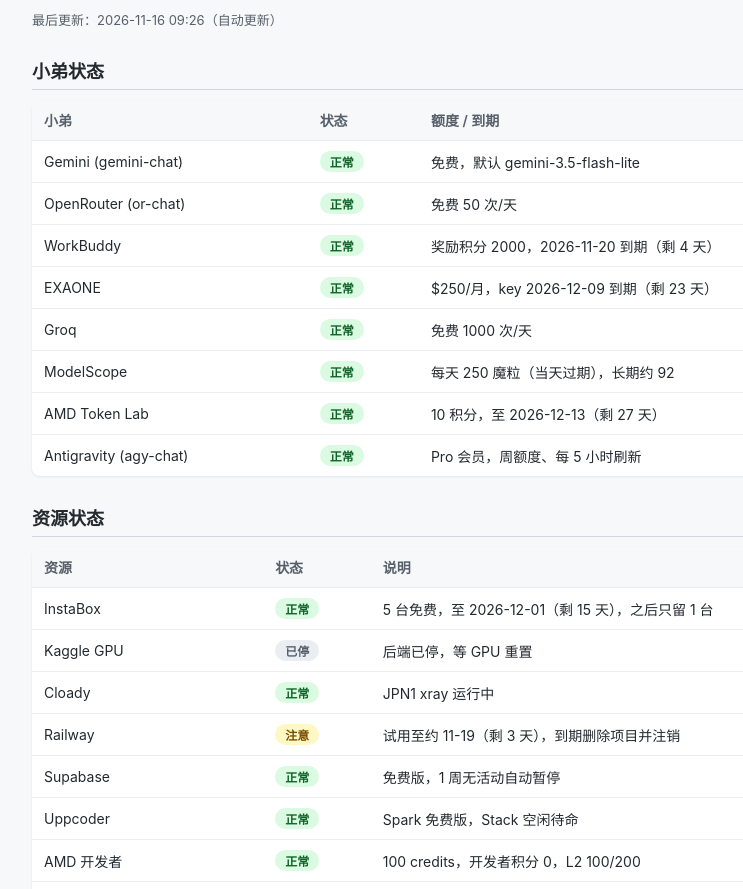
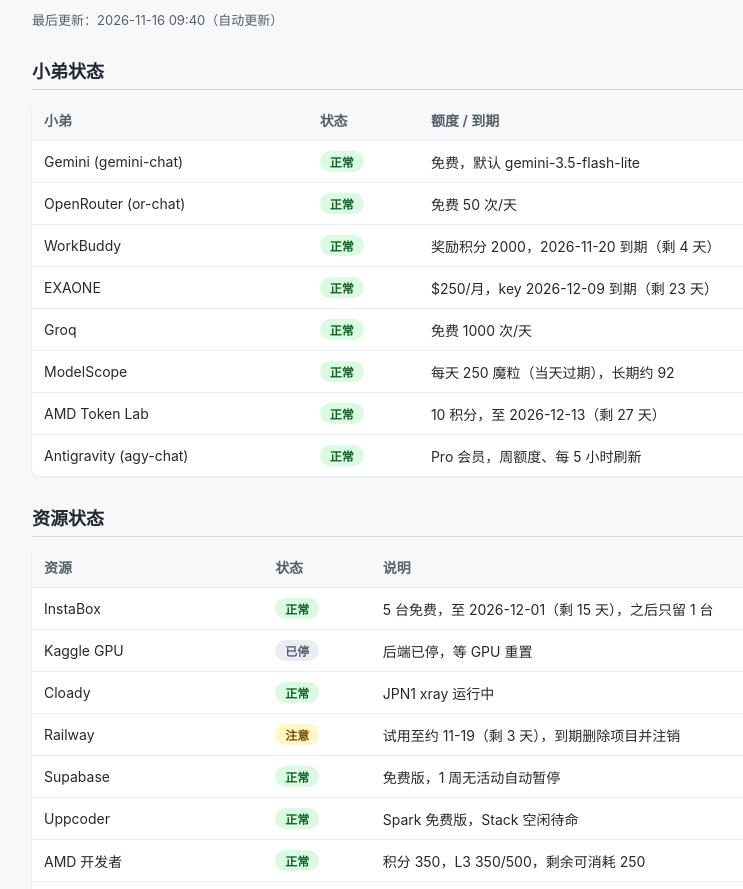
Before and after one commit to Clark626G/ai-studio, a plain HTML site: page index.html in a window 1280 px wide. Shown: the part 62-951 px from the top of the page, without its empty margins (158-901 px from the left). Drawn offline with Linux system fonts and the light colour scheme.

Commit message:
Update dashboard [skip ci]

```diff
--- a/index.html
+++ b/index.html
@@ -22,7 +22,7 @@ tr:last-child td{border-bottom:none}
 </head>
 <body>
 <h1>AI 工作室状态看板</h1>
-<p class="updated">最后更新：2026-11-16 09:26（自动更新）</p>
+<p class="updated">最后更新：2026-11-16 09:40（自动更新）</p>
 <h2>小弟状态</h2>
 <table>
 <tr><th>小弟</th><th>状态</th><th>额度 / 到期</th></tr>
@@ -44,7 +44,7 @@ tr:last-child td{border-bottom:none}
 <tr><td>Railway</td><td><span class="badge warn">注意</span></td><td>试用至约 11-19（剩 3 天），到期删除项目并注销</td></tr>
 <tr><td>Supabase</td><td><span class="badge ok">正常</span></td><td>免费版，1 周无活动自动暂停</td></tr>
 <tr><td>Uppcoder</td><td><span class="badge ok">正常</span></td><td>Spark 免费版，Stack 空闲待命</td></tr>
-<tr><td>AMD 开发者</td><td><span class="badge ok">正常</span></td><td>100 credits，开发者积分 0，L2 100/200</td></tr>
+<tr><td>AMD 开发者</td><td><span class="badge ok">正常</span></td><td>积分 350，L3 350/500，剩余可消耗 250</td></tr>
 <tr><td>ModelScope GPU</td><td><span class="badge off">已停</span></td><td>实例已停：Gemma 剩 13h44m，Qwen 剩 97h43m</td></tr>
 <tr><td>Cloudflare 隧道</td><td><span class="badge ok">正常</span></td><td>kaggle-ollama、perkradar</td></tr>
 <tr><td>PerkRadar</td><td><span class="badge warn">注意</span></td><td>在 khly 上，需唤醒才工作</td></tr>
```
